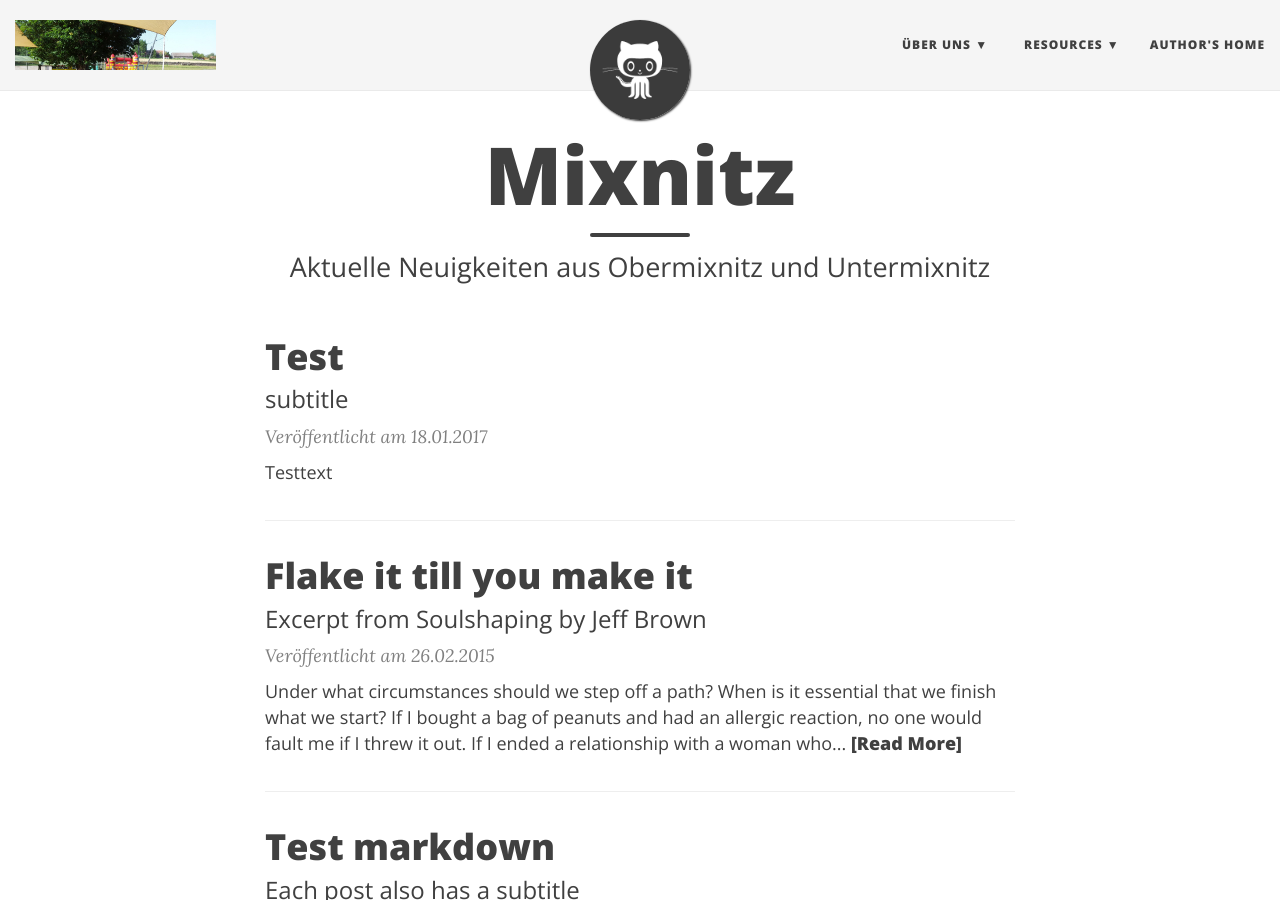
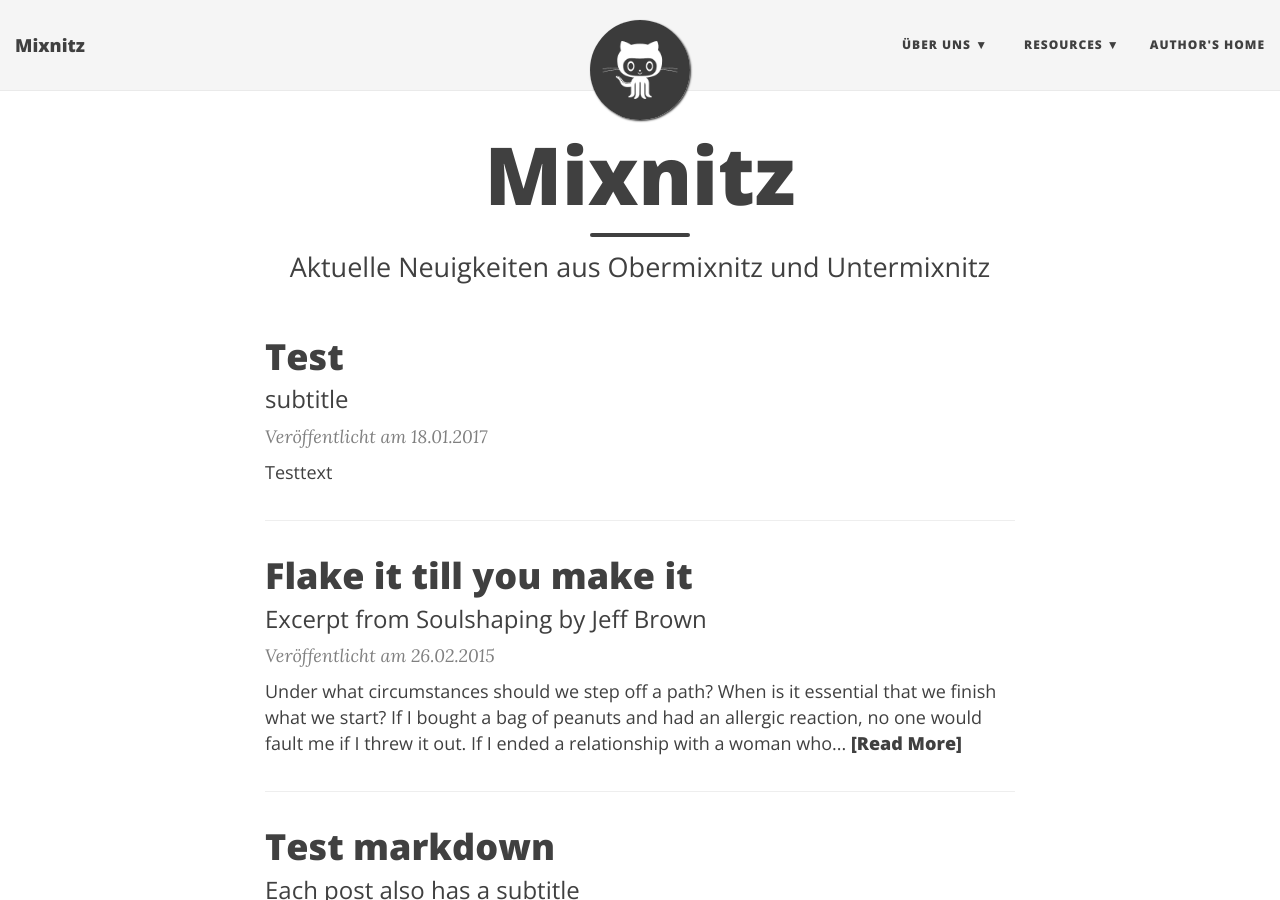
Before and after one commit to mixnitz/mixnitz.github.io, a Jekyll site: the page built from index.html, in a window 1280 px wide and 900 px high. Built offline with Jekyll 4.4.1, drawn with Linux system fonts in a browser that asks for light colours; nearby versions of some CDN libraries; the list of posts is cut into pages by our own code.

Commit message:
yml: remove banner

```diff
--- a/_config.yml
+++ b/_config.yml
@@ -41,7 +41,7 @@ avatar: "/img/avatar-icon.png"
 
 # If you want to have an image logo in the top-left corner instead of the title text,
 # then specify the following parameter
-title-img: "/img/banner.jpg"
+# title-img: "/img/banner.jpg"
 
 # --- Footer options --- #
 
```
